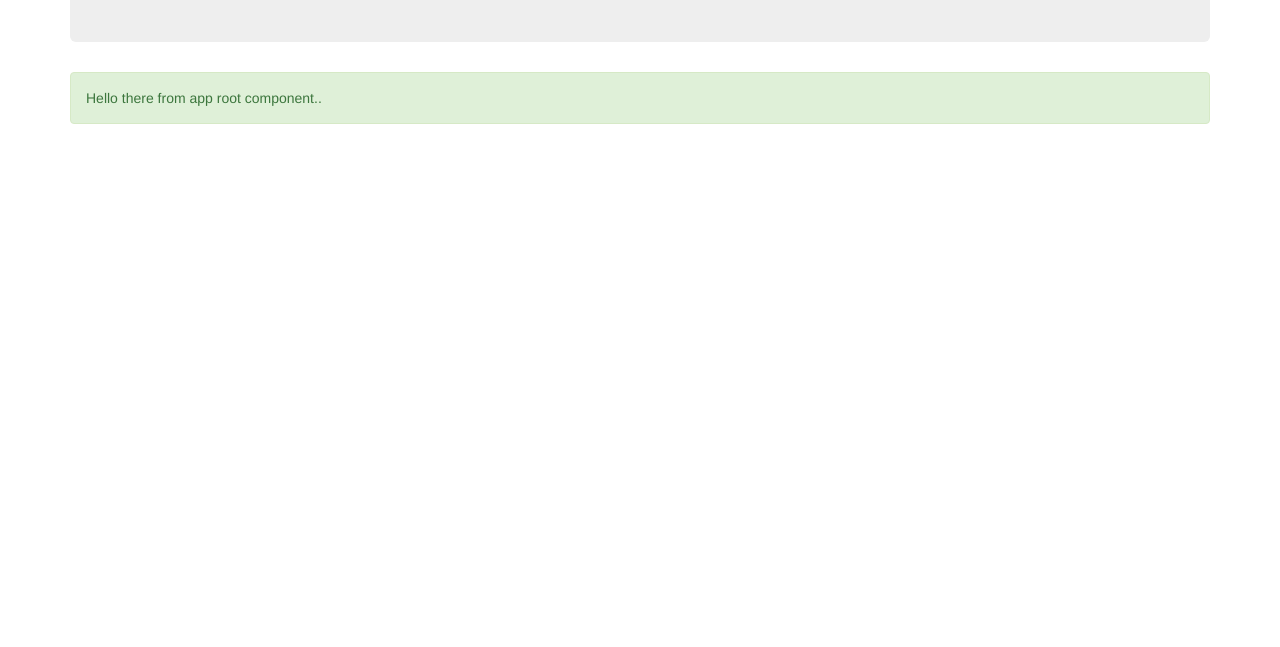
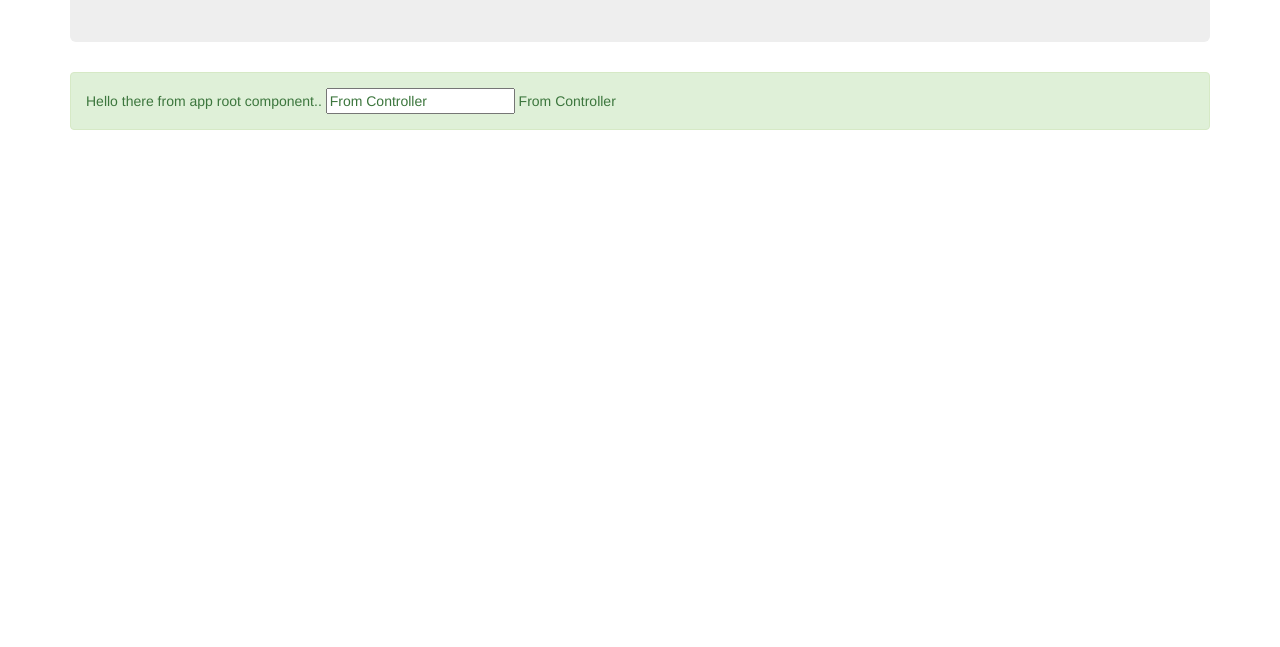
Before and after one commit to UtsavAgrawal23/UtsavAgrawal23.github.io, a plain HTML site: page index.html in a window 1280 px wide. Shown: the part 153-800 px from the top of the page. Drawn offline with nearby package versions, Linux system fonts and the light colour scheme.

Commit message:
adding input field with ng-model

```diff
--- a/app/app.controller.js
+++ b/app/app.controller.js
@@ -1,12 +1,6 @@
 ;(function(){
-    class AppController{
-        constructor(){
-
-        }
-
-        $onInit(){
-
-        }
+    function AppController($scope){
+        $scope.test = "From Controller";
     }
 
     angular.module('app').controller('AppController',AppController);
--- a/app/app.html
+++ b/app/app.html
@@ -1,3 +1,5 @@
 <div class="test">
         Hello there from app root component..
+        <input type="text" ng-model="test"/>
+        {{test}}
 </div>
```
